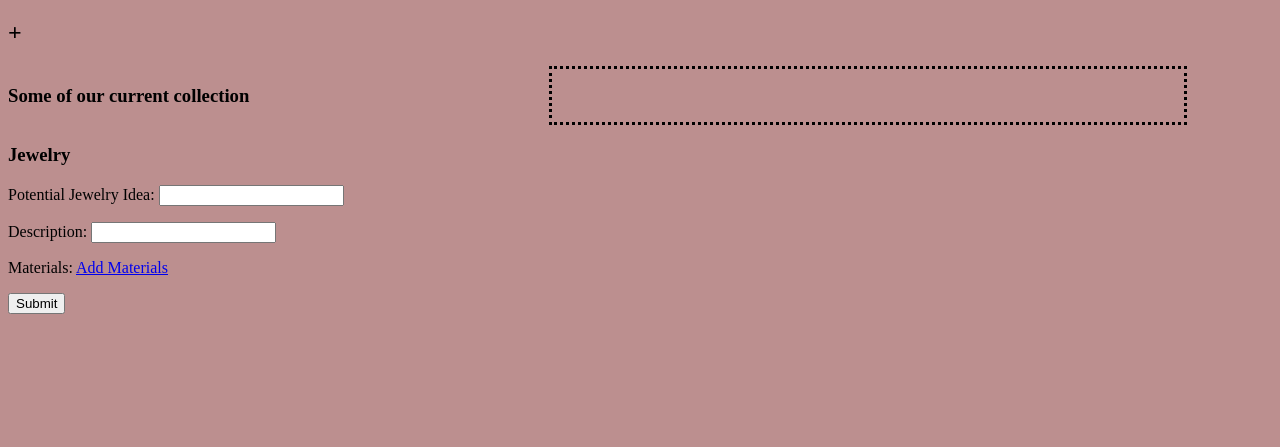
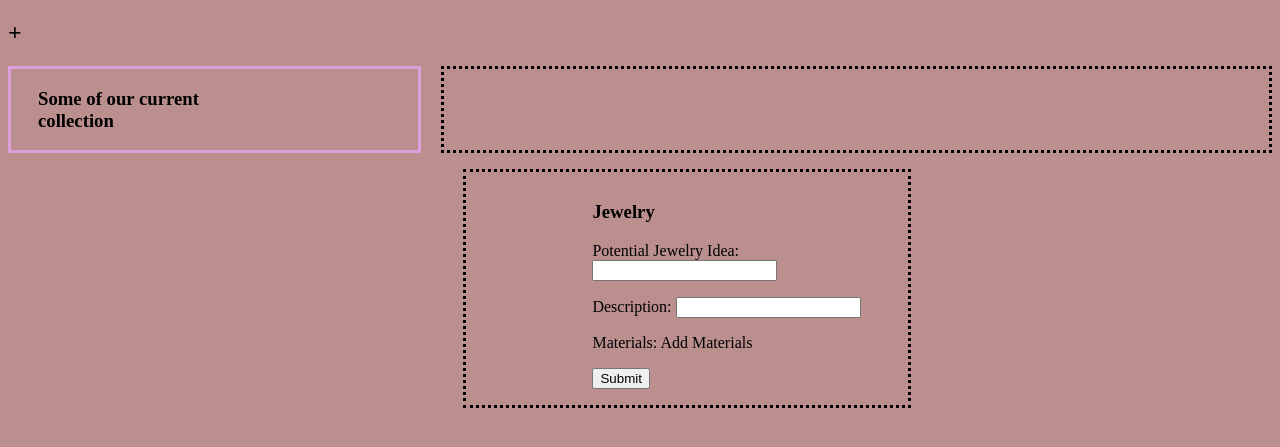
Before and after one commit to apacicco/assignment14, a website: page public/index.html in a window 1280 px wide. Shown: the part 61-508 px from the top of the page. Drawn offline with Linux system fonts and the light colour scheme; no server answers.

Commit message:
fixedd CSS a tad

```diff
--- a/public/index.html
+++ b/public/index.html
@@ -9,7 +9,7 @@
 
     <body>
         <h1>Joi and Multer!</h1>
-        <h2><Strong>+</Strong></h2>
+        <h2 id="plus-sign"><Strong>+</Strong></h2>
         <div id="flex-container">
                 <div class="columns">
                     <section id="store">
--- a/public/script.js
+++ b/public/script.js
@@ -80,8 +80,11 @@ const showJewels = async () =>{
             const details = document.getElementById("jewel-details");
             details.innerHTML = "";
             const h5 = document.createElement("h5");
+            const p = document.createElement("p");
             details.append(h5);
+            details.append(p);
             h5.innerHTML = jewel.description;
+            p.innerHTML = "Materials: " + jewel.materials;
 
         }
     });
--- a/public/styles.css
+++ b/public/styles.css
@@ -9,17 +9,47 @@ body {
 
 #jewel-details {
     border: dotted;
-    margin-left: 200px;
+    margin-left: 20px;
+    width: 72%;
 }
 
 #store {
-    margin-right: 100px;
+    border: solid plum;
+    padding-left: 27px;
+    padding-right: 161px;
+}
+
+#store a{
+    text-decoration: none;
+    color: black;
+}
+
+#store a:hover{
+    text-decoration: none;
+    color: rgb(206, 67, 67);
 }
 
 #jewel-boxes input{
     display: block;
 }
 
-#jewel-details {
-    width: 50%;
+
+
+#adding-section {
+    margin-top: 16px;
+    padding-left: 10%;
+    padding-top: 10px;
+    border: dotted;
+    width: 25%;
+    margin-left: 36%;
 }
+
+#add-jewelry-link {
+    text-decoration: none;
+    color: black;
+}
+
+#add-jewelry-link:hover {
+    text-decoration: none;
+    color: rgb(206, 67, 67);
+}
```
